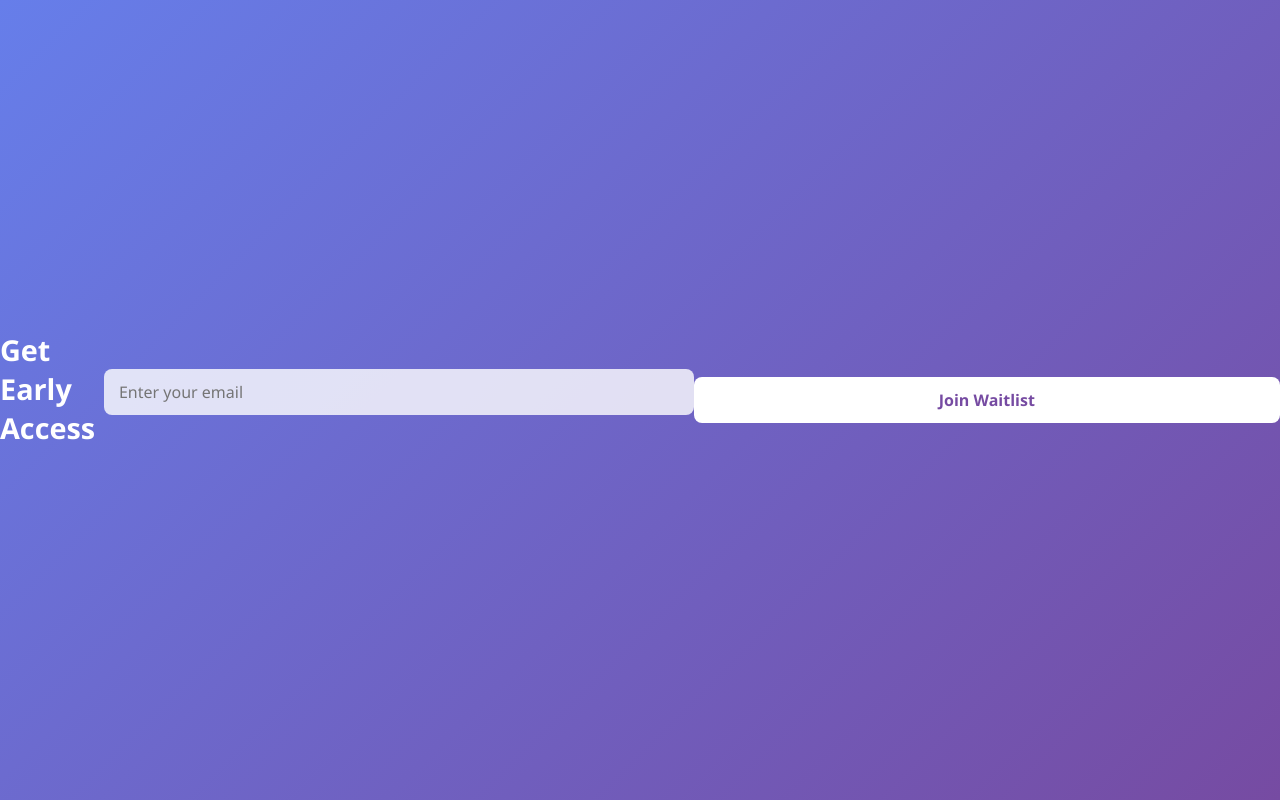
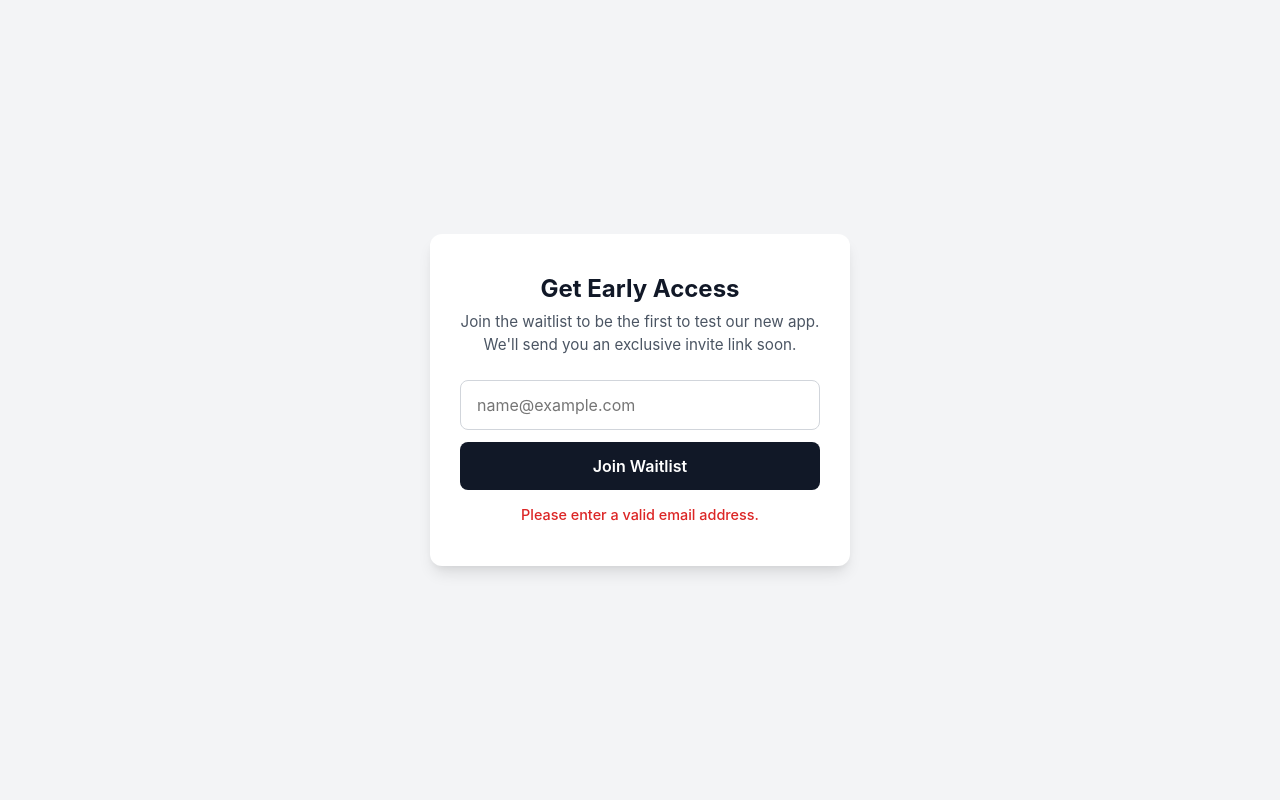
Before and after one commit to Md-Tharik/Mail-list, a plain HTML site: page index.html in a window 1280 px wide. Both pictures are taken after a click on the button "Join Waitlist". Drawn offline with Linux system fonts and the light colour scheme.

Commit message:
Revamp index.html for early access waitlist

```diff
--- a/index.html
+++ b/index.html
@@ -1,100 +1,132 @@
 <!DOCTYPE html>
-<html>
-<head><title>Join Closed Testing</title>
+<html lang="en">
+<head>
+    <meta charset="UTF-8">
+    <!-- This meta tag is crucial to prevent the broken mobile view you experienced -->
+    <meta name="viewport" content="width=device-width, initial-scale=1.0">
+    <title>App Early Access</title>
+
     <style>
+        /* Base Reset */
         * {
             box-sizing: border-box;
             margin: 0;
             padding: 0;
-        font-family: 'Segoe UI', Tahoma, Geneva, Verdana, sans-serif;
+            font-family: -apple-system, BlinkMacSystemFont, "Segoe UI", Roboto, Helvetica, Arial, sans-serif;
         }
 
+        /* Light Professional Theme Background */
         body {
+            background-color: #f3f4f6;
+            color: #1f2937;
             display: flex;
             justify-content: center;
             align-items: center;
-        height: 100vh;
-        /* A subtle gradient background */
-        background: linear-gradient(135deg, #667eea 0%, #764ba2 100%);
-        color: #333;
+            min-height: 100vh;
+            padding: 20px;
         }
 
-    /* Glassmorphism Card Effect */
-    .container {
-        background: rgba(255, 255, 255, 0.15);
-        backdrop-filter: blur(10px);
-        -webkit-backdrop-filter: blur(10px);
-        border: 1px solid rgba(255, 255, 255, 0.3);
-        padding: 2.5rem;
-        border-radius: 16px;
-        box-shadow: 0 8px 32px rgba(0, 0, 0, 0.1);
+        /* Centered White Card */
+        .waitlist-container {
+            background-color: #ffffff;
+            border-radius: 12px;
+            box-shadow: 0 10px 15px -3px rgba(0, 0, 0, 0.1), 0 4px 6px -2px rgba(0, 0, 0, 0.05);
+            padding: 40px 30px;
+            width: 100%;
+            max-width: 420px; /* Constrains width on desktop, fills screen on mobile */
             text-align: center;
-        width: 100%;
-        max-width: 400px;
         }
 
-    h2 {
-        color: #fff;
-        margin-bottom: 1.5rem;
-        font-size: 1.8rem;
+        .waitlist-container h1 {
+            font-size: 1.5rem;
+            font-weight: 700;
+            margin-bottom: 8px;
+            color: #111827;
+        }
+
+        .waitlist-container p {
+            font-size: 0.95rem;
+            color: #4b5563;
+            margin-bottom: 24px;
+            line-height: 1.5;
+        }
+
+        /* Responsive Form Layout */
+        .form-group {
+            display: flex;
+            flex-direction: column; /* Stacks input and button vertically */
+            gap: 12px;
         }
 
         input[type="email"] {
             width: 100%;
-        padding: 12px 15px;
-        margin-bottom: 1rem;
-        border: none;
+            padding: 14px 16px;
+            border: 1px solid #d1d5db;
             border-radius: 8px;
-        background: rgba(255, 255, 255, 0.8);
             font-size: 1rem;
             outline: none;
-        transition: box-shadow 0.3s ease;
+            transition: border-color 0.2s, box-shadow 0.2s;
         }
 
         input[type="email"]:focus {
-        box-shadow: 0 0 0 3px rgba(255, 255, 255, 0.5);
+            border-color: #3b82f6;
+            box-shadow: 0 0 0 3px rgba(59, 130, 246, 0.2);
         }
 
+        /* Sleek Dark Button */
         button {
             width: 100%;
-        padding: 12px;
+            padding: 14px 16px;
+            background-color: #111827;
+            color: #ffffff;
             border: none;
             border-radius: 8px;
-        background: #fff;
-        color: #764ba2;
             font-size: 1rem;
-        font-weight: bold;
+            font-weight: 600;
             cursor: pointer;
-        transition: background 0.3s ease, transform 0.1s ease;
+            transition: background-color 0.2s;
         }
 
         button:hover {
-        background: #f0f0f0;
+            background-color: #374151;
         }
 
-    button:active {
-        transform: scale(0.98);
+        button:disabled {
+            background-color: #9ca3af;
+            cursor: not-allowed;
         }
 
-    #status {
-        margin-top: 1rem;
-        color: #e0f7fa;
+        /* Status Messaging */
+        #status-message {
+            margin-top: 16px;
+            font-size: 0.9rem;
             font-weight: 500;
             min-height: 20px;
         }
+        .success { color: #059669; } /* Green */
+        .error { color: #dc2626; } /* Red */
     </style>
-
 </head>
 <body>
-    <h2>Get Early Access</h2>
-    <input type="email" id="email" placeholder="Enter your email" required>
+
+    <div class="waitlist-container">
+        <h1>Get Early Access</h1>
+        <p>Join the waitlist to be the first to test our new app. We'll send you an exclusive invite link soon.</p>
+
+        <div class="form-group">
+            <input type="email" id="email" placeholder="name@example.com" required>
             <button id="btn">Join Waitlist</button>
-    <p id="status"></p>
+        </div>
+
+        <div id="status-message"></div>
+    </div>
 
     <script type="module">
+        // Import v12.18.0 Firebase SDKs
         import { initializeApp } from "https://www.gstatic.com/firebasejs/12.18.0/firebase-app.js";
         import { getFirestore, collection, addDoc } from "https://www.gstatic.com/firebasejs/12.18.0/firebase-firestore.js";
 
+        // Your exact Firebase config
         const firebaseConfig = {
             apiKey: "AIzaSyDUrPpUt6Tf06HTgFUJVeUIkQ2WRijQ6pQ",
             authDomain: "tethr-email.firebaseapp.com",
@@ -105,15 +137,50 @@
             measurementId: "G-FRTYKJTTC0"
         };
 
+        // Initialize Firebase
         const app = initializeApp(firebaseConfig);
         const db = getFirestore(app);
 
-  document.getElementById('btn').addEventListener('click', async () => {
-      const email = document.getElementById('email').value;
-      if (email) {
-          await addDoc(collection(db, "waitlist"), { email: email });
-          document.getElementById('status').innerText = "Added to waitlist!";
-          document.getElementById('email').value = '';
+        // UI Elements
+        const btn = document.getElementById('btn');
+        const emailInput = document.getElementById('email');
+        const statusMessage = document.getElementById('status-message');
+
+        btn.addEventListener('click', async () => {
+            const email = emailInput.value.trim();
+
+            // Basic email format validation
+            const emailRegex = /^[^\s@]+@[^\s@]+\.[^\s@]+$/;
+            if (!emailRegex.test(email)) {
+                statusMessage.textContent = "Please enter a valid email address.";
+                statusMessage.className = "error";
+                return;
+            }
+
+            // Set loading state
+            btn.disabled = true;
+            btn.textContent = "Joining...";
+            statusMessage.textContent = "";
+
+            try {
+                // Write to Firestore
+                await addDoc(collection(db, "waitlist"), {
+                    email: email,
+                    timestamp: new Date() // Adds the exact time they joined
+                });
+
+                // Success state
+                statusMessage.textContent = "You're on the list! Keep an eye on your inbox.";
+                statusMessage.className = "success";
+                emailInput.value = ''; // Clear the input
+            } catch (error) {
+                console.error("Error adding document: ", error);
+                statusMessage.textContent = "Something went wrong. Please try again.";
+                statusMessage.className = "error";
+            } finally {
+                // Reset button state
+                btn.disabled = false;
+                btn.textContent = "Join Waitlist";
             }
         });
     </script>
```
Lines whose indentation alone changed are shown as unchanged.
